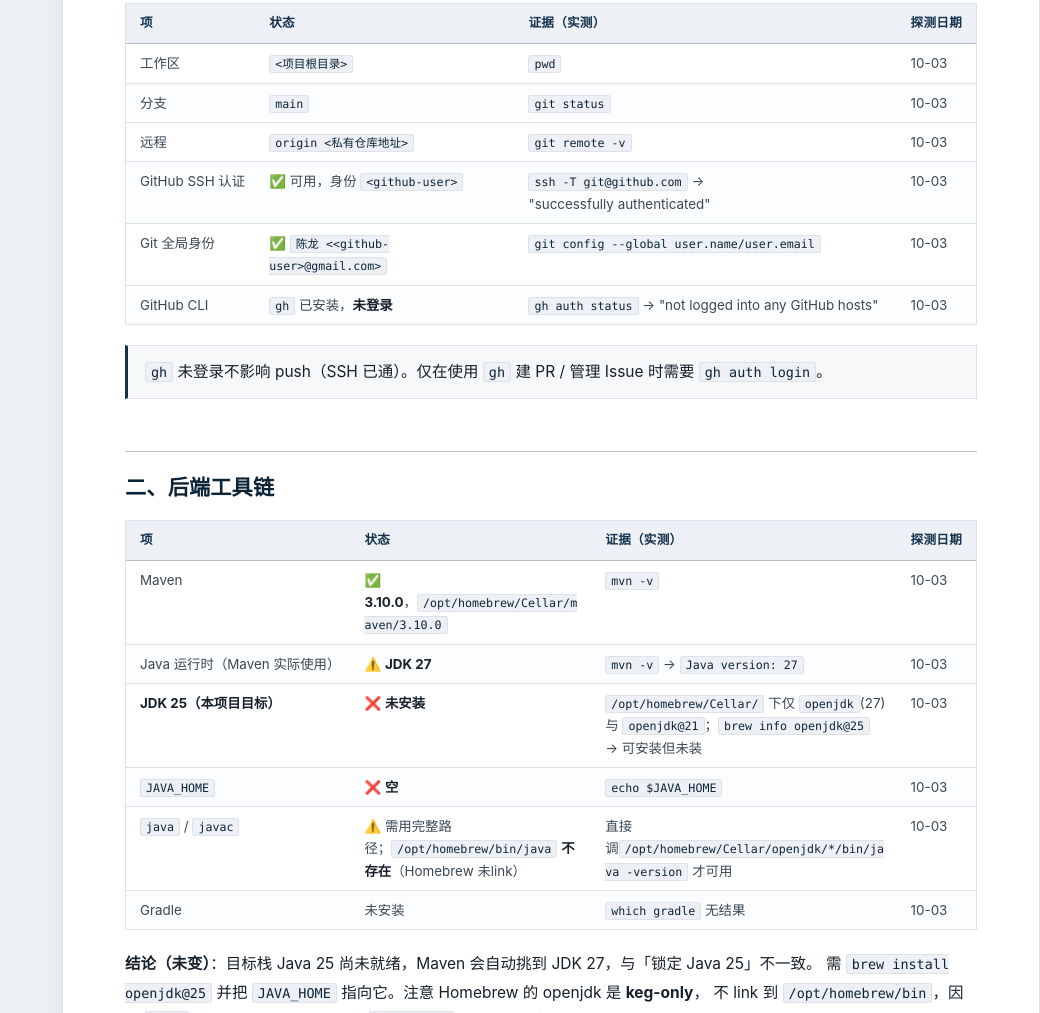
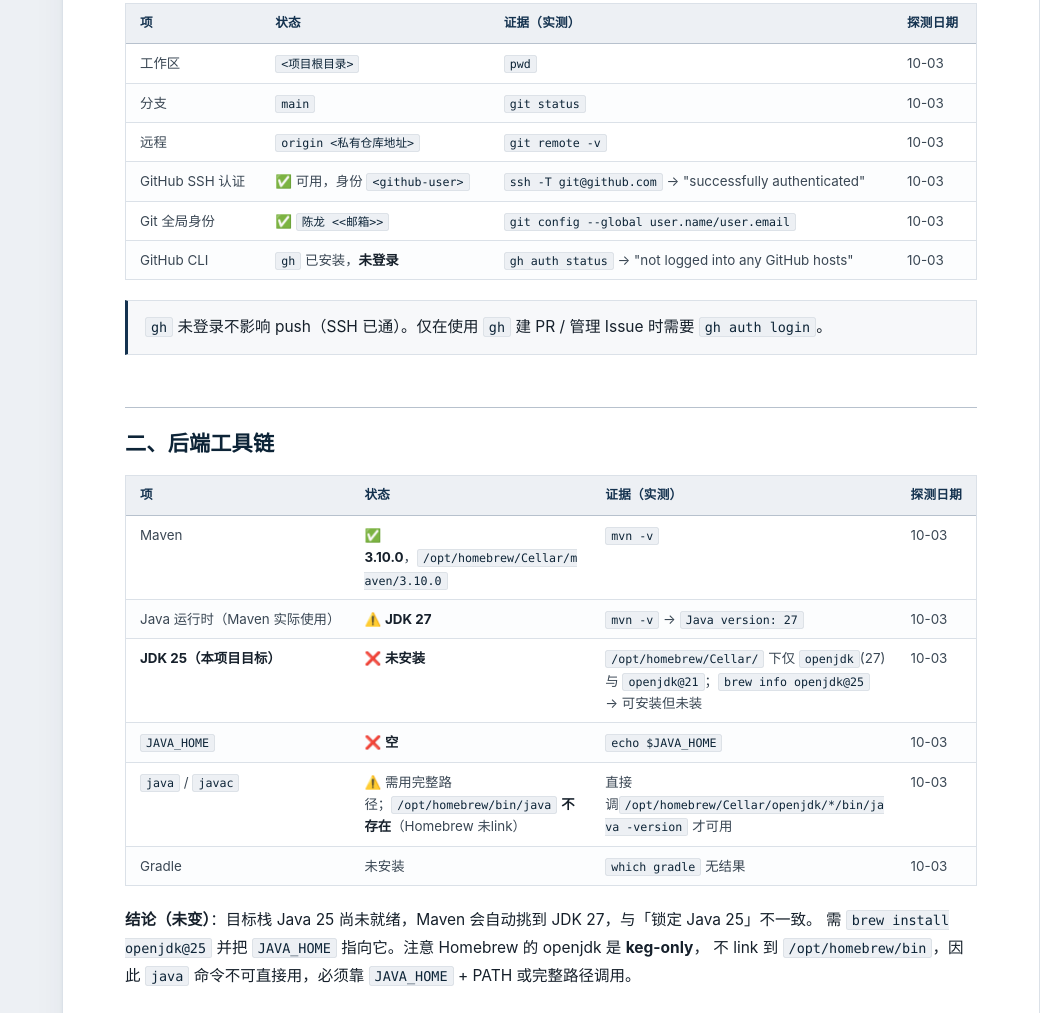
Before and after one commit to chenlong220192/open-sesame, a plain HTML site: page family-buddy/docs/00-meta/dev-environment.html in a window 1280 px wide. Shown: the part 1231-2244 px from the top of the page, without its empty margins (240-1280 px from the left). Drawn offline with Linux system fonts and the light colour scheme.

Commit message:
publish(family-buddy): 同步文档站 30 个文件
- 来源：family-buddy 仓库 docs/site/
- 构建：docs/tools/build_site.py（镜像源目录结构，文档页沿用源文件名）
- 暂存：先落 .tmp/publish-stage/ 再复制，清理陈旧文件 0 个
- 脱敏 18 处（本机路径 / 私有仓库信息）

```diff
--- a/family-buddy/docs/00-meta/dev-environment.html
+++ b/family-buddy/docs/00-meta/dev-environment.html
@@ -129,7 +129,7 @@
 </tr>
 <tr>
 <td>Git 全局身份</td>
-<td>✅ <code>陈龙 &lt;&lt;github-user&gt;@gmail.com&gt;</code></td>
+<td>✅ <code>陈龙 &lt;&lt;邮箱&gt;&gt;</code></td>
 <td><code>git config --global user.name/user.email</code></td>
 <td>10-03</td>
 </tr>
```
